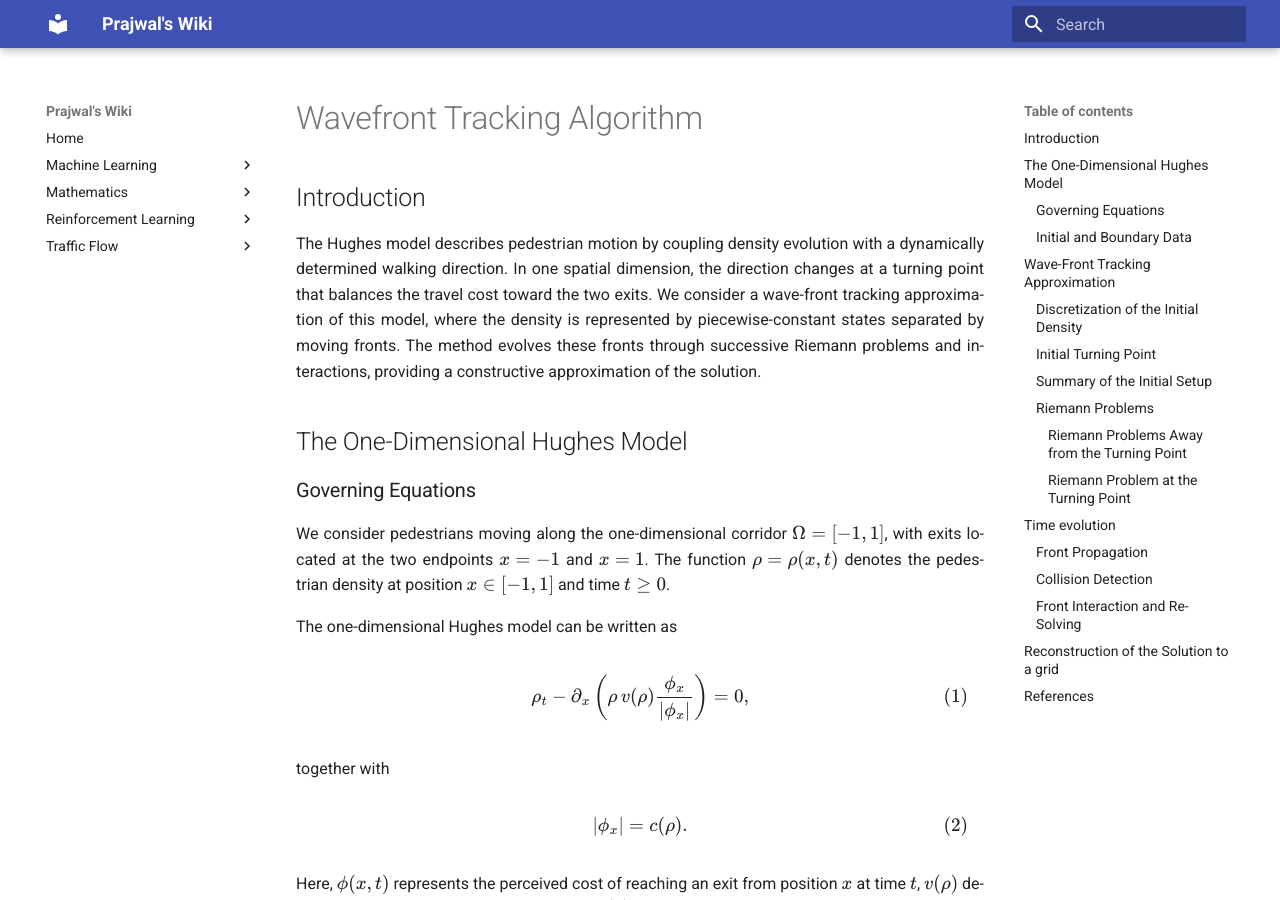
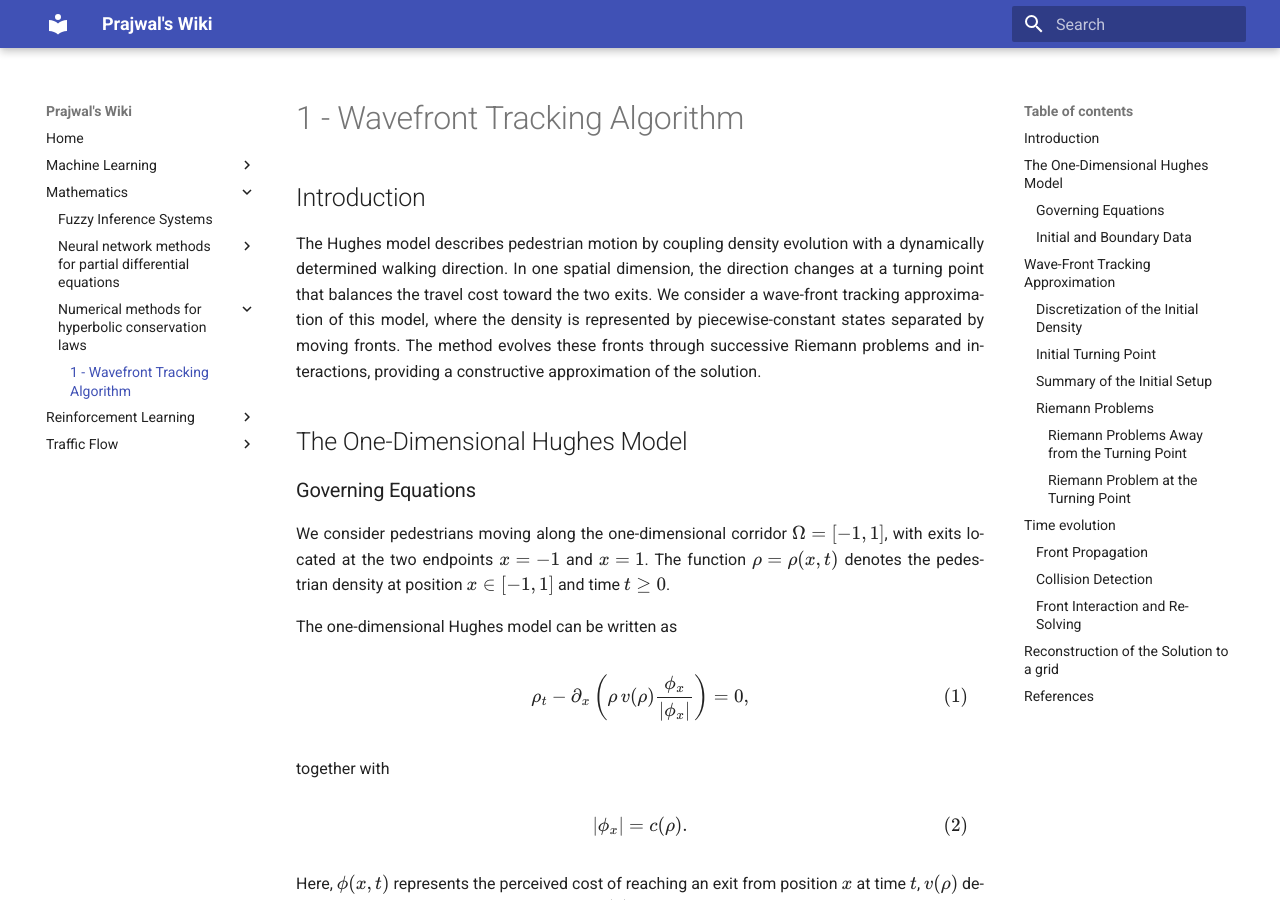
Before and after one commit to pj1911/my-wiki, an MkDocs documentation site: the page built from docs/Wavefront Tracking Algorithm.md, in a window 1280 px wide and 900 px high. Built offline with MkDocs 1.6.1 and Material for MkDocs 9.7.7, drawn with Linux system fonts in a browser that asks for light colours.

Commit message:
Add Wavefront Tracking Algorithm section to mkdocs

```diff
--- a/mkdocs.yml
+++ b/mkdocs.yml
@@ -22,6 +22,8 @@
           - 2 - Weak solutions: Hyperbolic PDEs-1-weak solutions.md
           - 3 - Entropy Stable and Hyperbolic Solutions: Hyperbolic PDEs-2-Conservation laws and entropy form.md
           - 4 - Neural Operators with localized integral and differential kernels: Neural operators with localized integral and differential kernels.md
+        - Numerical methods for hyperbolic conservation laws:
+          - 1 - Wavefront Tracking Algorithm: Wavefront Tracking Algorithm.md
   - Reinforcement Learning:
       - 1 - Introduction: RL-1-Introduction.md
       - 2 - Markov Decision Processes: RL-2-Markov Decision Processes.md
```
